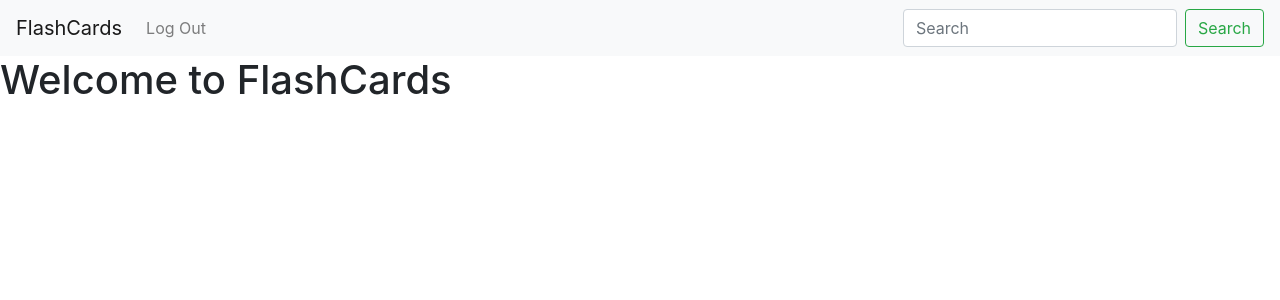
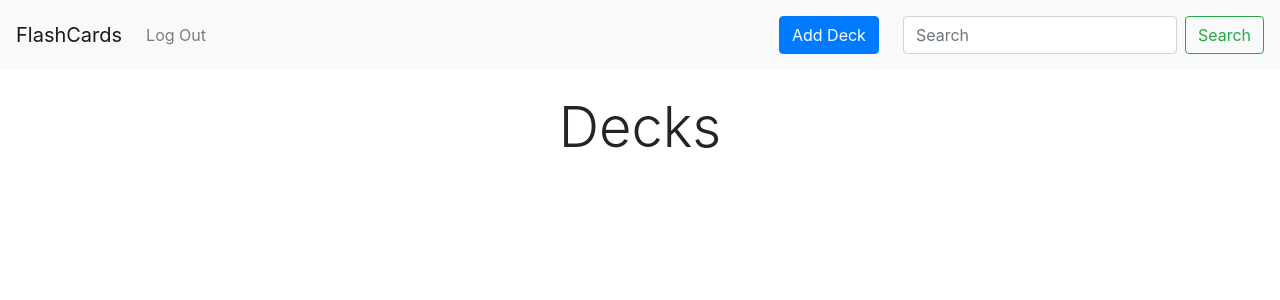
Before and after one commit to Alikhalid2020/FlashCards, a Django app: page / in a window 1280 px wide. Shown: the top 300 px of the page. Run offline with Django 3.2, Linux system fonts and the light colour scheme; a user stored in the database is signed in; some libraries are stand-ins or nearby versions.

Commit message:
create a deck model with migrations and create its form

```diff
--- a/flashapp/models.py
+++ b/flashapp/models.py
@@ -21,3 +21,7 @@ class Profile(models.Model):
     @receiver(post_save, sender=User)
     def save_user_profile(sender, instance, **kwargs):
         instance.profile.save()
+
+class Deck(models.Model):
+    title = models.TextField(max_length=150)
+    user = models.ForeignKey(User, on_delete=models.CASCADE)
--- a/flashapp/templates/homepage.html
+++ b/flashapp/templates/homepage.html
@@ -1,5 +1,19 @@
 {% extends 'base.html' %}
 
 {% block content %}
-    <h1>Welcome to FlashCards</h1>
+    <div class="container-fluid">
+        <div class="row mt-4">
+            <div class="col-1"></div>
+            <div class="col-10 d-flex justify-content-center">
+                <h1 class="display-4">Decks</h1>
+            </div>
+            <div class="col-1"></div>
+        </div>
+        <div class="row mt-4">
+            <div class="col-1"></div>
+            <div class="col-10 d-flex justify-content-center">
+            </div>
+            <div class="col-1"></div>
+        </div>
+    </div>
 {% endblock %}
--- a/flashapp/templates/navbar.html
+++ b/flashapp/templates/navbar.html
@@ -20,6 +20,7 @@
         {% endif %}
     </ul>
     {% if user.is_authenticated %}
+    <a href="{% url 'add-deck' %}" class="btn btn-primary my-2 mr-4">Add Deck</a>
     <form class="form-inline my-2 my-lg-0" role="search" action="">
       <input class="form-control mr-sm-2" type="search" placeholder="Search" name="project" aria-label="Search">
       <button class="btn btn-outline-success my-2 my-sm-0" type="submit">Search</button>
--- a/flashapp/urls.py
+++ b/flashapp/urls.py
@@ -7,6 +7,7 @@ urlpatterns = [
     path('', views.homepage, name='homepage'),
     path('signup/', views.signup, name="signup"),
     path('', include('django.contrib.auth.urls')),
+    path('add-deck', views.add_deck, name="add-deck")
 ]
 
 if settings.DEBUG:
--- a/flashapp/views.py
+++ b/flashapp/views.py
@@ -4,11 +4,28 @@ from django.http import HttpResponse
 from django.contrib.auth import authenticate, login
 from django.contrib.auth.models import User
 from django.core.exceptions import *
-from .forms import SignUpForm
+from .forms import SignUpForm, AddDeckForm
 from django.contrib.auth import logout
 
 def homepage(request):
     return render(request, 'homepage.html')
+
+def add_deck(request):
+    if request.method == 'POST':
+        form = AddDeckForm(request.POST)
+        if form.is_valid():
+            # project = Project(title=form.cleaned_data.get('title'),
+            #                   photo=form.cleaned_data.get('photo'),
+            #                   description=form.cleaned_data.get('description'),
+            #                   link=form.cleaned_data.get('link'),
+            #                   user=request.user)
+            # project.save()
+            return redirect('homepage')
+        else:
+            return render(request, 'add-deck.html', {'form': form})
+    else:
+        form = AddDeckForm()
+        return render(request, 'add-deck.html', {'form': form})
 
 def signup(request):
     if request.user.is_authenticated:
```
Also changed, not shown: flashapp/forms.py (+7 -1 lines), flashapp/templates/add-deck.html (added, +23 -0 lines), db.sqlite3, flashapp/migrations/0002_deck.py (added), flashapp/migrations/0003_deck_description.py (added), flashapp/migrations/0004_remove_deck_description.py (added).
